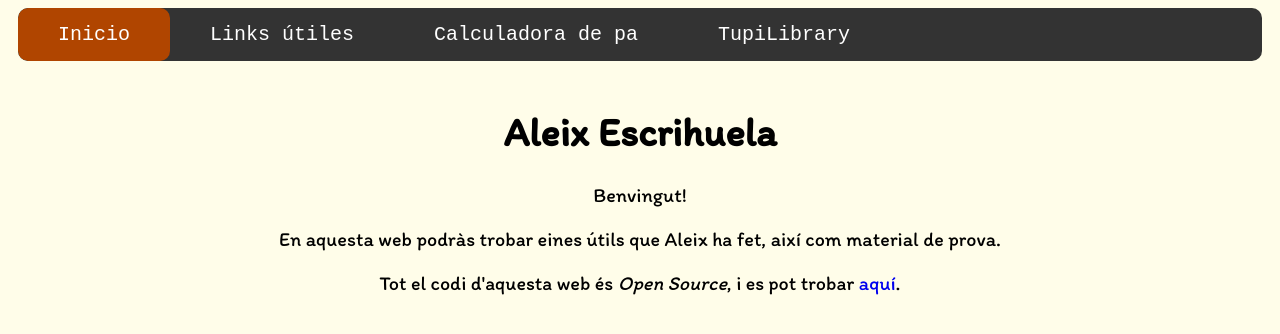
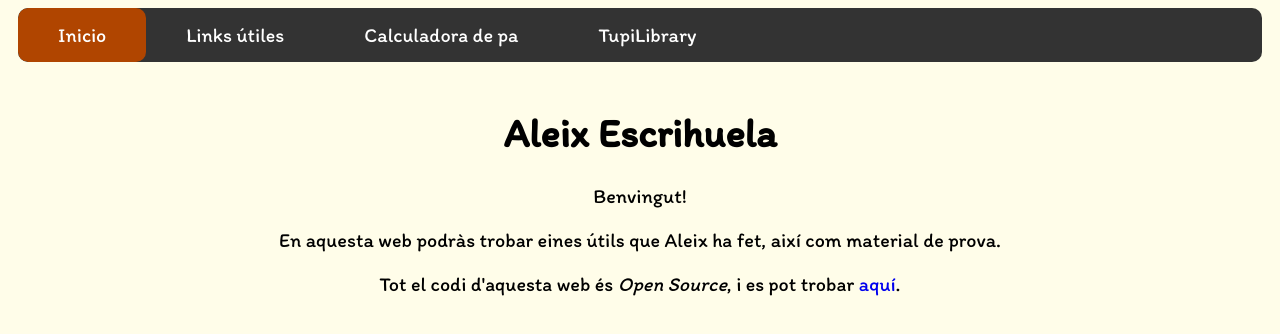
Before and after one commit to Tupiet/Aleix-Website, a plain HTML site: page index.html in a window 1280 px wide. Drawn offline with Linux system fonts and the light colour scheme.

Commit message:
Update index.css

```diff
--- a/index.css
+++ b/index.css
@@ -61,7 +61,6 @@ li a {
   text-decoration: none;
   font-size: 20px;
   border-radius: 10px;
-  font-family: 'Space Mono', monospace;
 }
 
 li a:hover {
```
